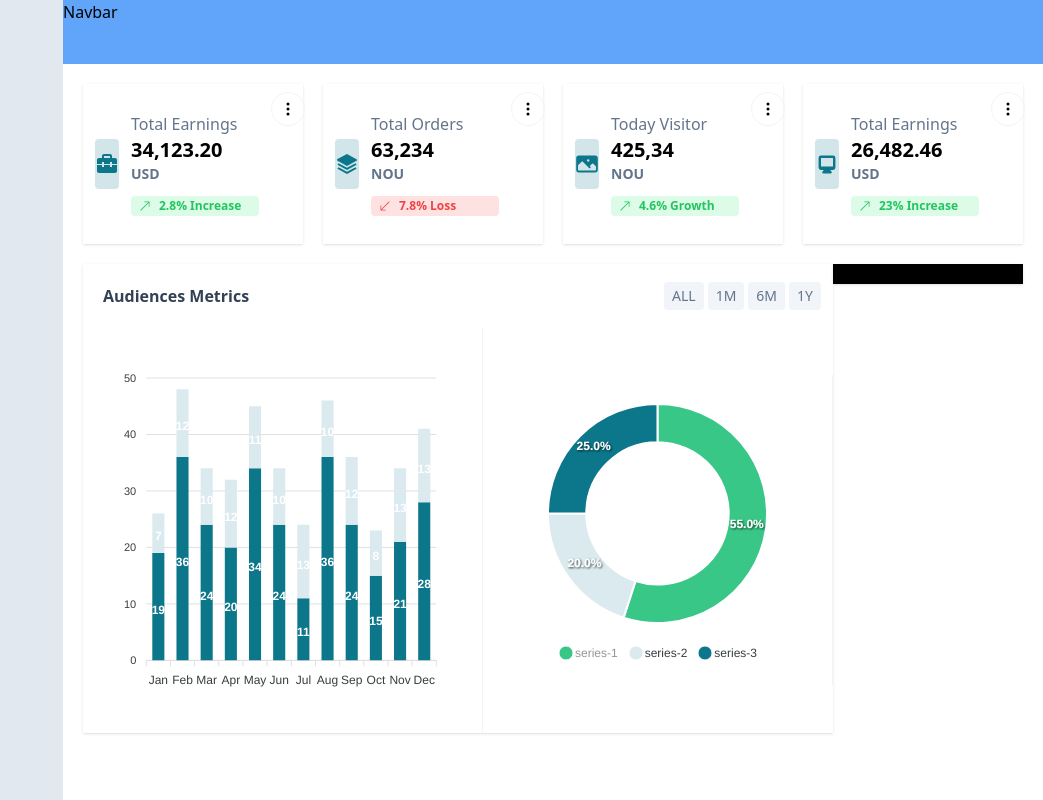
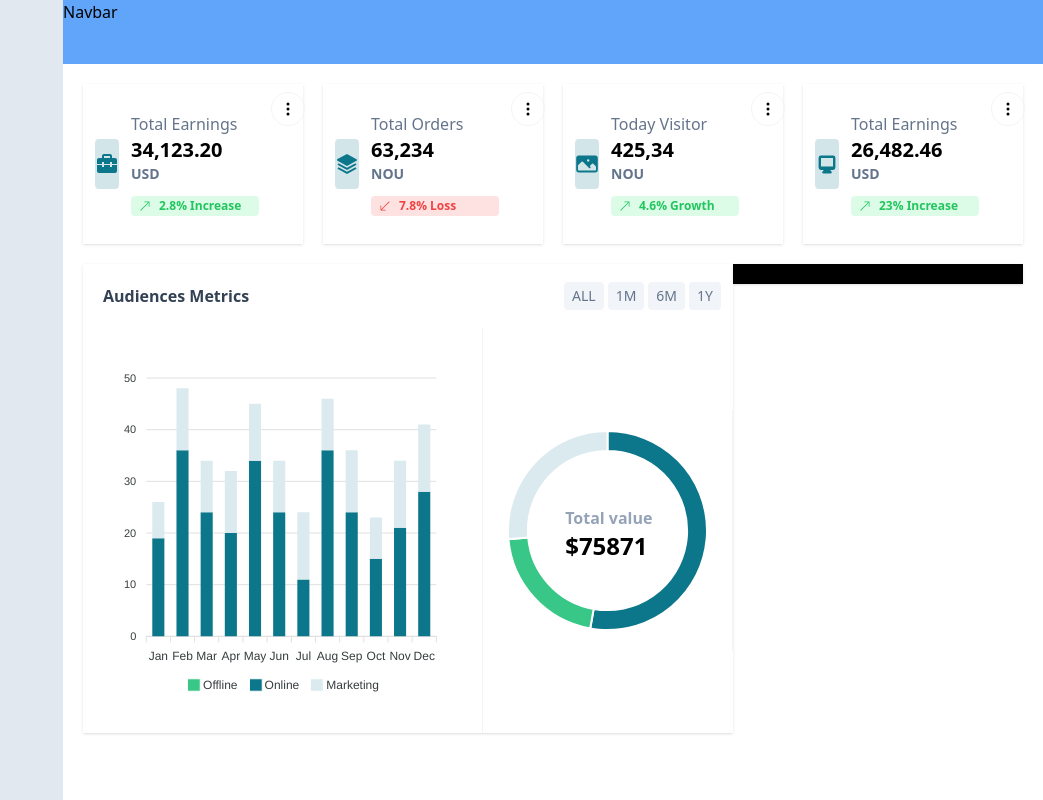
Before and after one commit to kaung222/team_l_dashboard, a React (Vite) app: page / in a window 1280 px wide. Shown: the whole page, without its empty margins (237-1280 px from the left). Built offline with nearby package versions, Linux system fonts and the light colour scheme.

Commit message:
bar donut update

```diff
--- a/package.json
+++ b/package.json
@@ -11,9 +11,11 @@
   },
   "dependencies": {
     "apexcharts": "^3.41.0",
+    "chart.js": "^4.3.0",
     "framer-motion": "^10.12.17",
     "react": "^18.2.0",
     "react-apexcharts": "^1.4.0",
+    "react-chartjs-2": "^5.2.0",
     "react-dom": "^18.2.0",
     "react-icons": "^4.10.1",
     "react-router-dom": "^6.13.0"
--- a/src/components/Chart.jsx
+++ b/src/components/BarChart.jsx
@@ -1,23 +1,29 @@
 import ReactApexChart from "react-apexcharts";
 
-const Chart = () => {
+const BarChart = () => {
 
   const series = [
     {
       name: "Offline",
       data: [0, 0, 0, 0, 0, 0, 0, 0, 0, 0, 0, 0],
+      color: "#38c786",
     },
     {
       name: "Online",
       data: [19, 36, 24, 20, 34, 24, 11, 36, 24, 15, 21, 28],
+      color: "#0c768a",
     },
     {
       name: "Marketing",
       data: [7, 12, 10, 12, 11, 10, 13, 10, 12, 8, 13, 13],
+      color: "#daeaee",
     },
   ];
 
   const options = {
+    dataLabels: {
+      enabled: false,
+    },
     chart: {
       type: "bar",
       height: 350,
@@ -69,7 +75,8 @@ const Chart = () => {
       ],
     },
     legend: {
-      show: false,
+      show: true,
+      position: "bottom",
     },
     fill: {
       colors: ["#38c786", "#0c768a", "#daeaee"], // Specify the colors you want
@@ -88,4 +95,4 @@ const Chart = () => {
   );
 };
 
-export default Chart;
+export default BarChart;
--- a/src/components/Pie.jsx
+++ /dev/null
@@ -1,48 +0,0 @@
-import ReactApexChart from "react-apexcharts";
-
-const Pie = () => {
-    const series = [55, 20, 25];
-
-    const options = {
-      chart: {
-        type: "donut",
-      },
-      responsive: [
-        {
-          breakpoint: 480,
-          options: {
-            chart: {
-              width: 100,
-            },
-            legend: {
-              position: "bottom",
-            },
-          },
-        },
-      ],
-      fill: {
-        colors: ["#38c786", "#daeaee", "#0c768a"], // Specify the colors you want
-        opacity: 1,
-      },
-      legend: {
-        show: true,
-        position: "bottom",
-        labels: {
-          colors: ["#969696"],
-        },
-      },
-    };
-  return (
-    <>
-      <div id="chart">
-        <ReactApexChart
-          options={options}
-          series={series}
-          type="donut"
-        />
-      </div>
-    </>
-  );
-}
-
-export default Pie
--- /dev/null
+++ b/src/components/PieChart.jsx
@@ -0,0 +1,51 @@
+import {
+  ArcElement,
+  CategoryScale,
+  Chart,
+  LineElement,
+  LinearScale,
+  PointElement,
+} from "chart.js";
+import { Doughnut } from "react-chartjs-2";
+
+Chart.register(
+  LinearScale,
+  ArcElement,
+  CategoryScale,
+  PointElement,
+  LineElement
+);
+
+const DoughnutChart = () => {
+  // Register necessary elements in Chart.js
+  Chart.register();
+
+
+  // Data for the doughnut chart
+  const data = {
+    labels: ["Red", "Blue", "Yellow"],
+    datasets: [
+      {
+        label: "Doughnut",
+        data: [190, 75, 95],
+        backgroundColor: ["#0c768a", "#38c786", "#daeaee"],
+        hoverBackgroundColor: ["#07414d", "#2da66f", "#a2b7bd"],
+      },
+    ],
+  };
+  const options = {
+    cutout: "80%",
+    plugins: {
+      legend: {
+        display: true,
+        position: "top",
+        align: 'center'
+      },
+    },
+  };
+
+
+  return <Doughnut data={data} options={options} />;
+};
+
+export default DoughnutChart;
--- a/src/components/Status.jsx
+++ b/src/components/Status.jsx
@@ -3,10 +3,11 @@ import { BsArrowDownLeft, BsArrowUpRight } from "react-icons/bs";
 import { HiMiniPhoto } from "react-icons/hi2";
 import { HiDesktopComputer } from "react-icons/hi";
 import DropdownBtn from "./DropdownBtn";
+
 const Status = () => {
   return (
     <div className=" grid md:grid-cols-1 lg:grid-cols-4 gap-5">
-      <div className="flex gap-3 md:justify-around justify-center items-center px-3 py-2 shadow">
+      <div className="flex gap-3 md:justify-around justify-center items-center px-3 py-2 shadow hover:bg-slate-50">
         <div className="w-[60px] bg-[#0c758a2f] rounded h-[50px] flex justify-center items-center">
           <BiSolidBriefcaseAlt2 className=" text-2xl text-[#0c768a]" />
         </div>
@@ -27,7 +28,7 @@ const Status = () => {
           <DropdownBtn />
         </div>
       </div>
-      <div className="flex gap-3 md:justify-around justify-center items-center px-3 py-2 shadow">
+      <div className="flex gap-3 md:justify-around justify-center items-center px-3 py-2 shadow hover:bg-slate-50">
         <div className="w-[60px] bg-[#0c758a2f] rounded h-[50px] flex justify-center items-center">
           <BiSolidLayer className=" text-2xl text-[#0c768a]" />
         </div>
@@ -48,7 +49,7 @@ const Status = () => {
           <DropdownBtn />
         </div>
       </div>
-      <div className="flex gap-3 md:justify-around justify-center items-center px-3 py-2 shadow">
+      <div className="flex gap-3 md:justify-around justify-center items-center px-3 py-2 shadow hover:bg-slate-50">
         <div className="w-[60px] bg-[#0c758a2f] rounded h-[50px] flex justify-center items-center">
           <HiMiniPhoto className=" text-2xl text-[#0c768a]" />
         </div>
@@ -69,7 +70,7 @@ const Status = () => {
           <DropdownBtn />
         </div>
       </div>
-      <div className="flex gap-3 md:justify-around justify-center items-center px-3 py-2 shadow">
+      <div className="flex gap-3 md:justify-around justify-center items-center px-3 py-2 shadow hover:bg-slate-50">
         <div className="w-[60px] bg-[#0c758a2f] rounded h-[50px] flex justify-center items-center">
           <HiDesktopComputer className=" text-2xl text-[#0c768a]" />
         </div>
--- a/src/pages/Dashboard.jsx
+++ b/src/pages/Dashboard.jsx
@@ -1,9 +1,10 @@
-import Chart from "../components/Chart";
+import BarChart from "../components/BarChart";
 import Layout from "../components/Layout";
-import Pie from "../components/Pie";
+import PieChart from "../components/PieChart";
 import Status from "../components/Status";
 
 const Dashboard = () => {
+
   return (
     <Layout>
       <div className="p-5">
@@ -31,10 +32,14 @@ const Dashboard = () => {
             </div>
             <div className="flex items-center justify-center">
               <div className=" w-[400px] py-5 px-6 border-e border-slate-100">
-                <Chart />
+                <BarChart />
               </div>
-              <div className=" w-[350px] py-5 px-3 border-e border-slate-100">
-                <Pie />
+              <div className=" w-[250px] py-5 px-6 border-e border-slate-100  relative">
+                <PieChart />
+                <div className=" absolute top-[40%] left-[33%]">
+                  <h4 className=" text-slate-400 font-semibold">Total value</h4>
+                  <h2 className=" text-2xl font-semibold">$75871</h2>
+                </div>
               </div>
             </div>
           </div>
```
Also changed, not shown: 1 other file (tests, documents, lock files or other folders).
